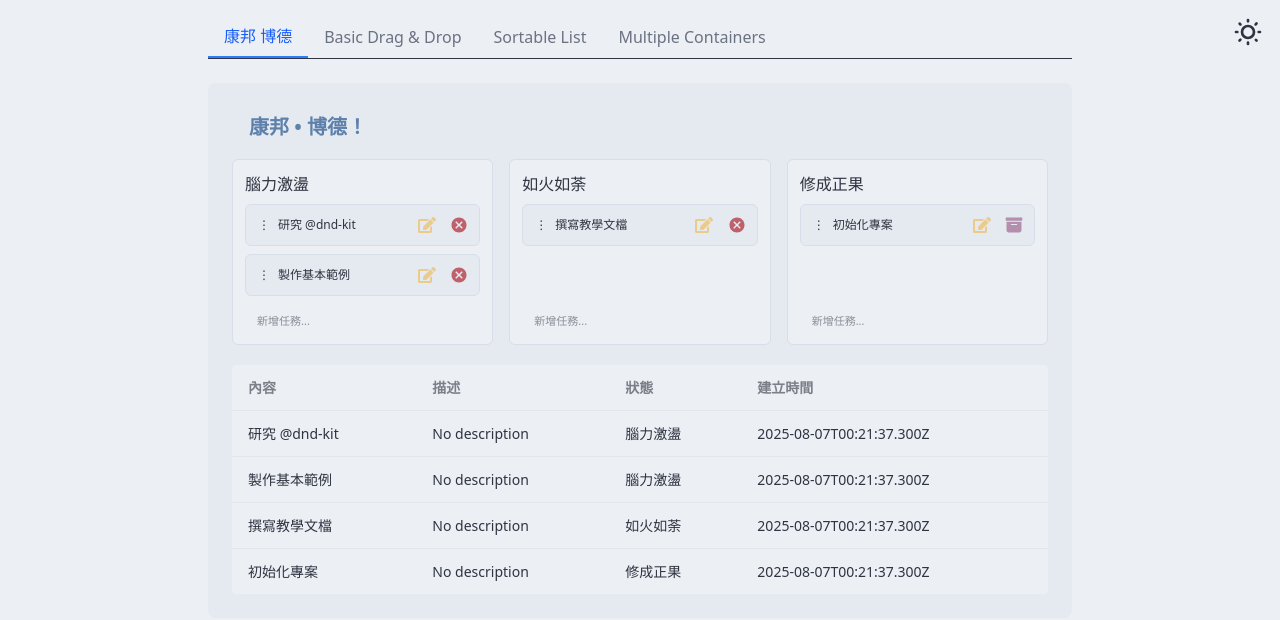
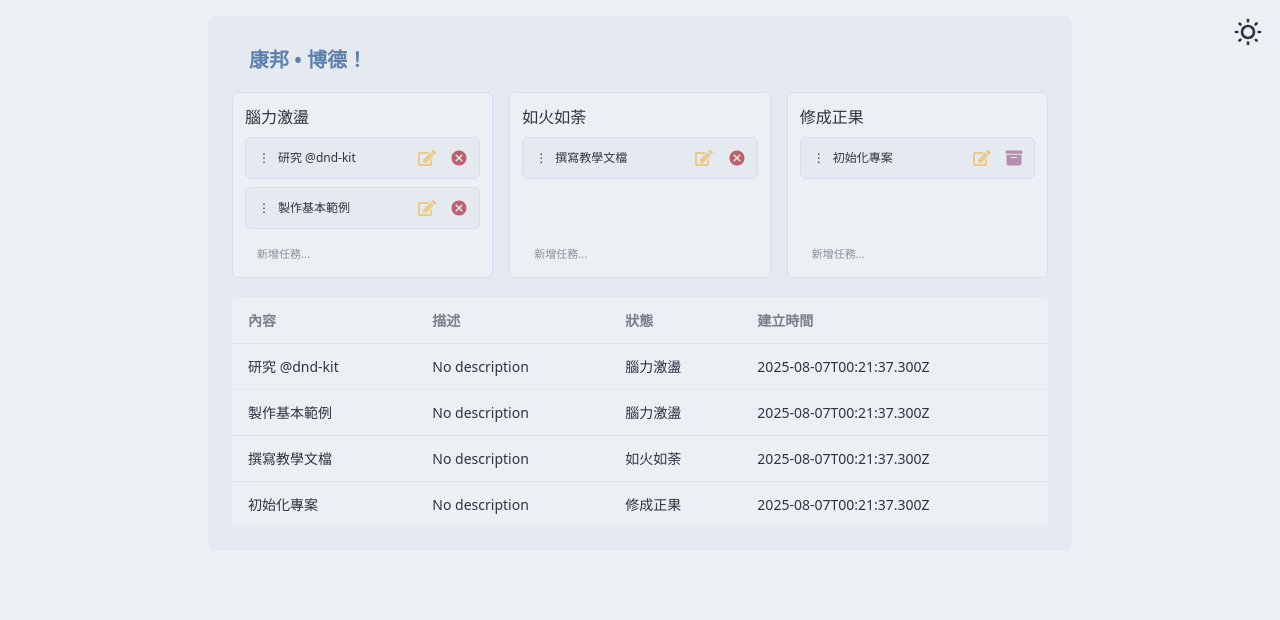
Before and after one commit to SE-Josh/kanban-board, a Next.js app: page / in a window 1280 px wide. Shown: the top 620 px of the page. Built offline with nearby package versions, Linux system fonts and the light colour scheme.

Commit message:
feat: 暫時註解掉選項卡功能以簡化介面

```diff
--- a/app/page.tsx
+++ b/app/page.tsx
@@ -7,11 +7,11 @@ import Kanban from "@/components/Kanban";
 import NewKanban from "@/components/NewKanban";
 
 export default function Home() {
-  const [activeTab, setActiveTab] = useState<"newKanban" | "basic" | "sortable" | "multiple">("newKanban");
+  // const [activeTab, setActiveTab] = useState<"newKanban" | "basic" | "sortable" | "multiple">("newKanban");
 
   return (
     <div className="mx-auto max-w-4xl p-4">
-      <div className="mb-6">
+      {/* <div className="mb-6">
         <div className="flex border-b dark:border-gray-700">
           <button
             className={`px-4 py-2 ${
@@ -46,9 +46,13 @@ export default function Home() {
             Multiple Containers
           </button>
         </div>
+      </div> */}
+
+      <div className="rounded-lg p-6 bg-base-200">
+        <NewKanban />
       </div>
 
-      <div className="rounded-lg p-6 bg-base-200">
+      {/* <div className="rounded-lg p-6 bg-base-200">
         {activeTab === "newKanban" && <NewKanban />}
 
         {activeTab === "basic" && (
@@ -74,7 +78,7 @@ export default function Home() {
             <Kanban />
           </div>
         )}
-      </div>
+      </div> */}
     </div>
   );
 }
```
